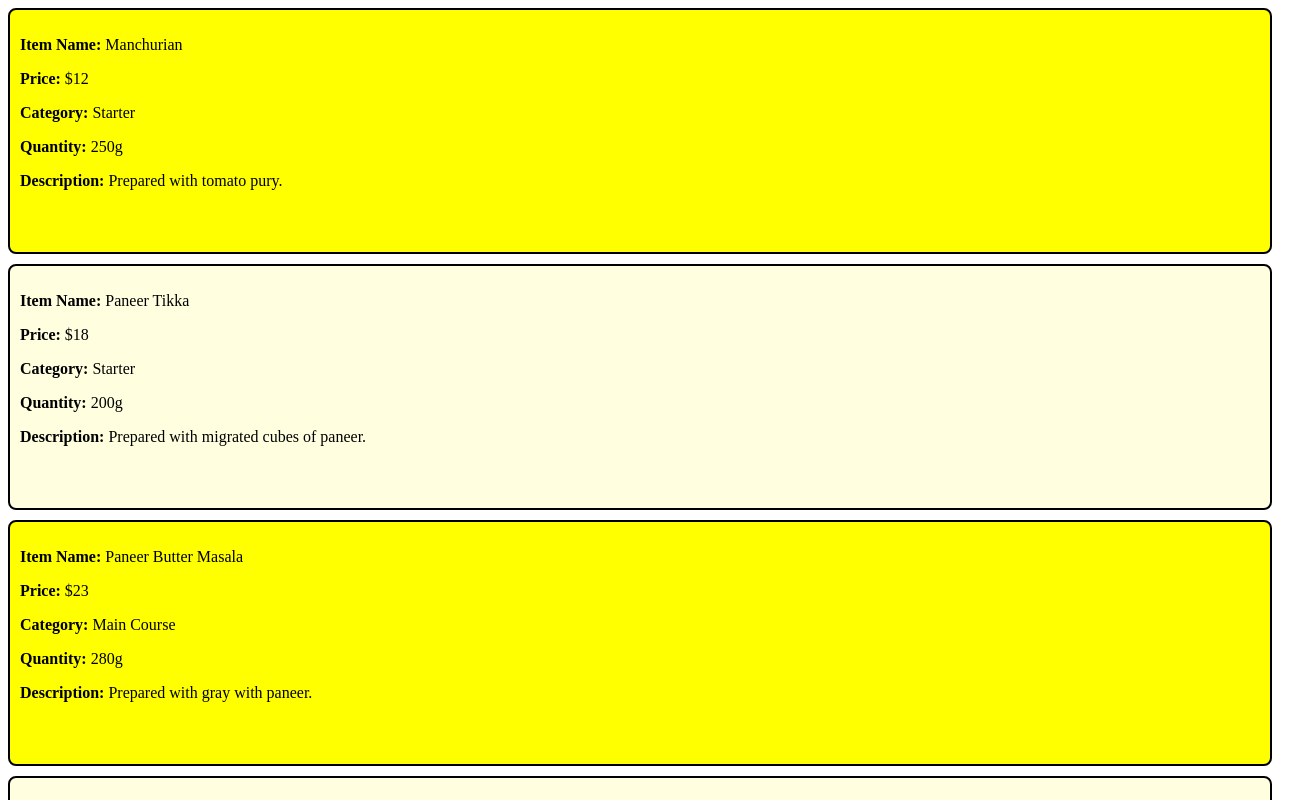
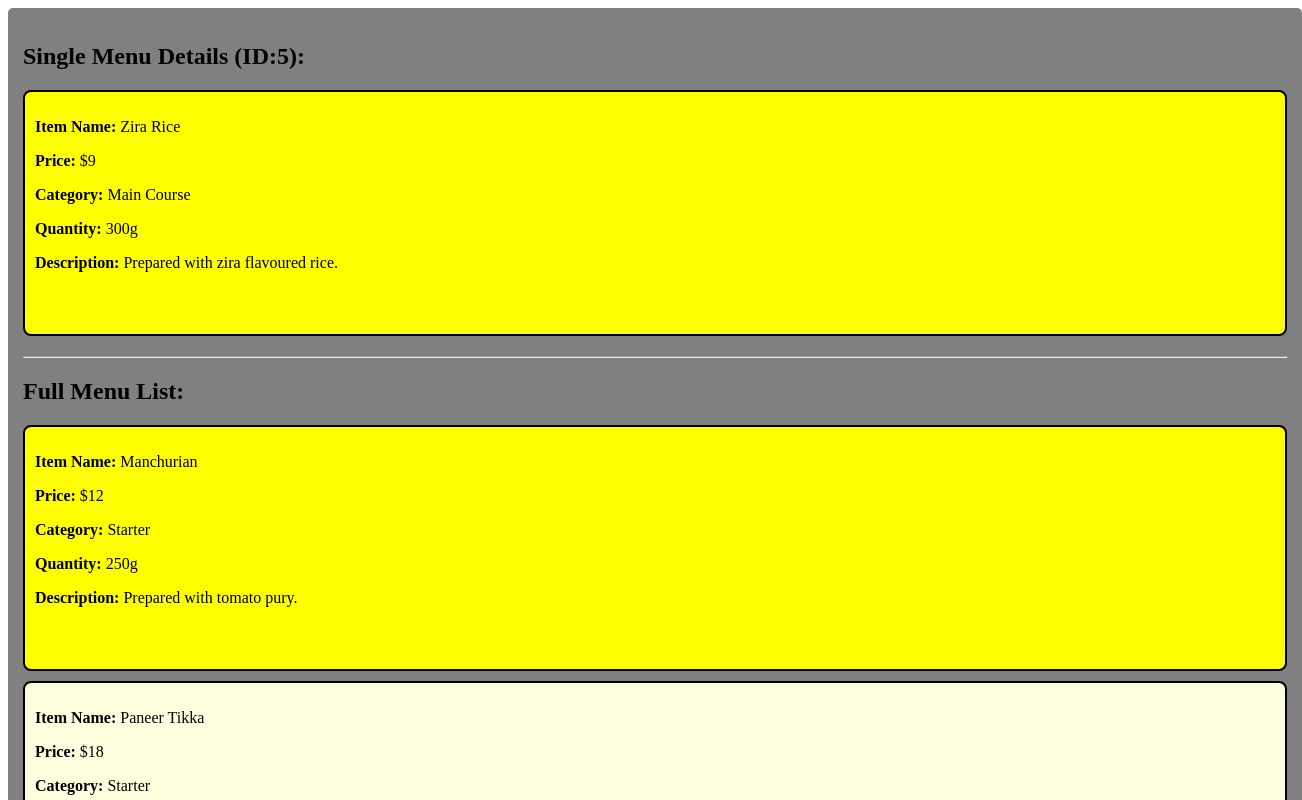
Before and after one commit to DeepPatel2308/Deepkumar_Patel_learning_angular_w26, an Angular app: page / in a window 1280 px wide. Shown: the top 800 px of the page, 1302 px wide, since content can reach past the window. Built offline with nearby package versions, Linux system fonts and the light colour scheme.

Commit message:
seperated single menu list from full menu

```diff
--- a/src/app/app.html
+++ b/src/app/app.html
@@ -1 +1,7 @@
-<app-restaurant-menu-list></app-restaurant-menu-list>
+<div class="container">
+  <h2>Single Menu Details (ID:5):</h2>
+  <app-restaurant-menu-detail [restaurant]="restaurantMenuList[4]"></app-restaurant-menu-detail>
+  <hr style="margin: 20px 0;">
+  <h2>Full Menu List:</h2>
+  <app-restaurant-menu-list></app-restaurant-menu-list>
+</div>
```
